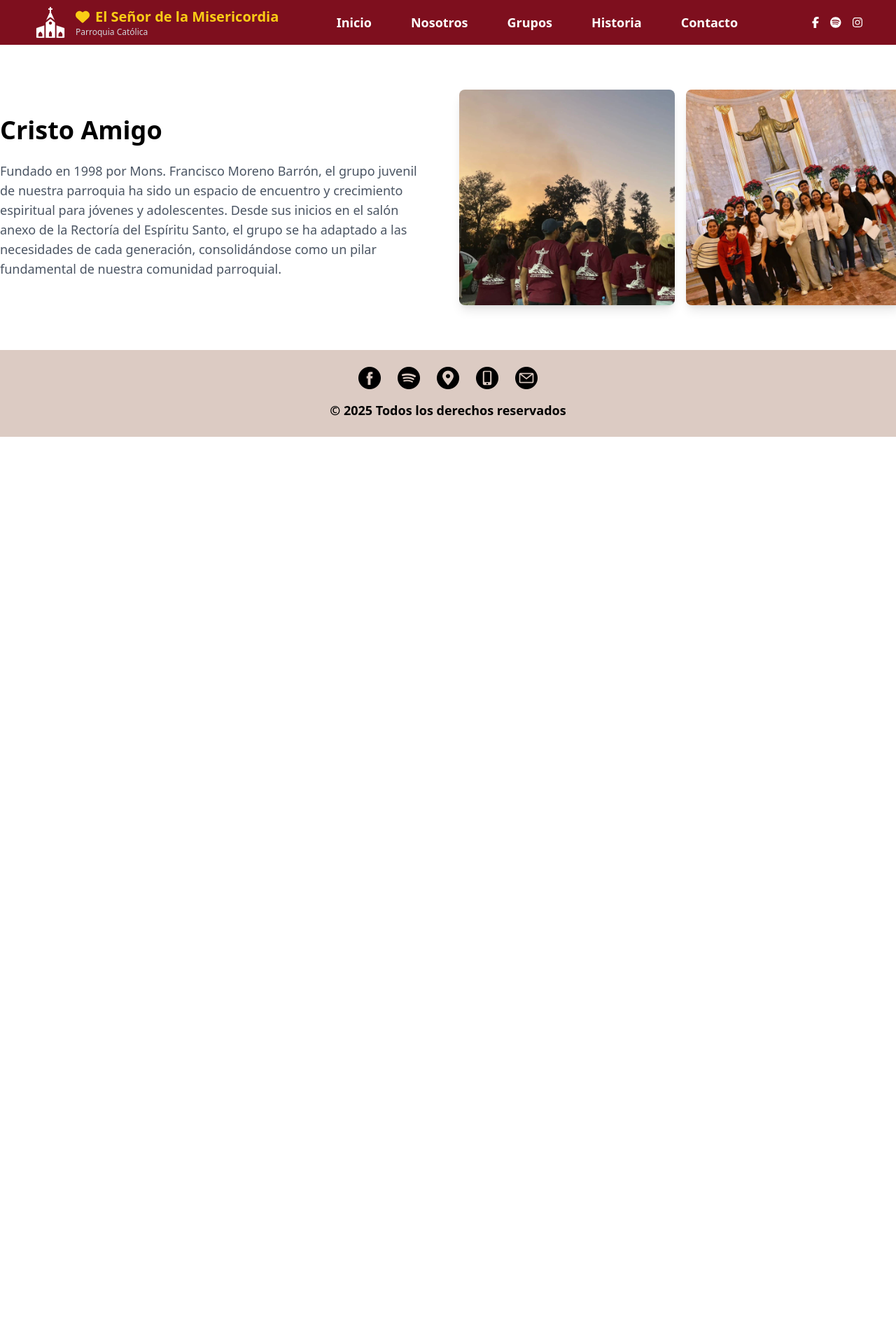
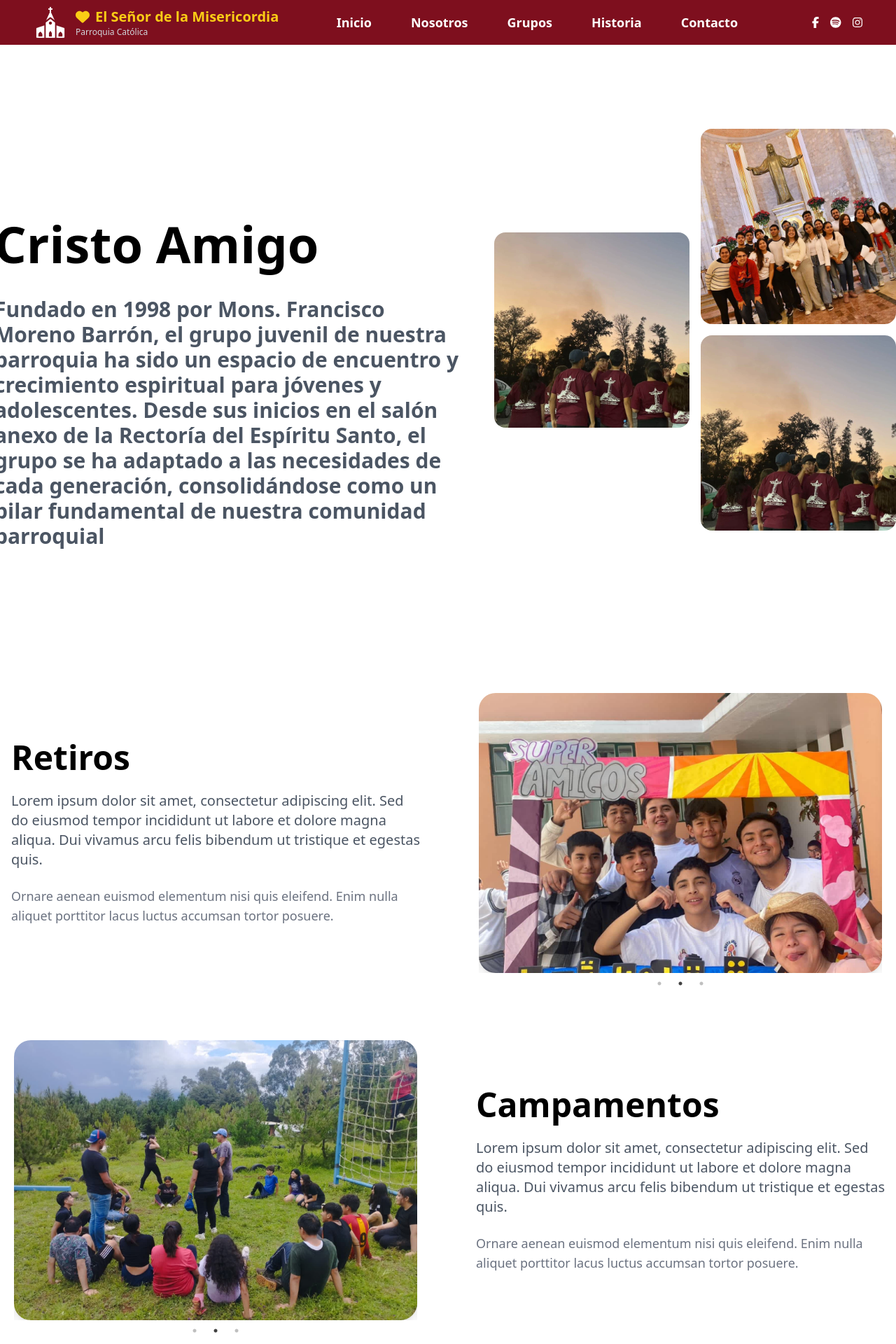
Before and after one commit to rafarico30/templo-misericordia, a React (Create React App) app: page /cristoAmigo in a window 1280 px wide. Shown: the top 1920 px of the page at 70% size. Before the commit the page ends 800 px from the top, so only its background shows below. Built offline with nearby package versions, Linux system fonts and the light colour scheme.

Commit message:
cambios en cristo amigo

```diff
--- a/package.json
+++ b/package.json
@@ -18,6 +18,8 @@
     "react-dom": "^19.1.0",
     "react-router-dom": "^7.6.1",
     "react-scripts": "5.0.1",
+    "react-slick": "^0.30.3",
+    "slick-carousel": "^1.8.1",
     "web-vitals": "^2.1.4"
   },
   "scripts": {
--- a/src/components/grupos/cristoAmigo.jsx
+++ b/src/components/grupos/cristoAmigo.jsx
@@ -1,37 +1,172 @@
 import React from 'react';
+import "slick-carousel/slick/slick.css";
+import "slick-carousel/slick/slick-theme.css";
 import Header from '../header';
 import Footer from '../footer';
+import Slider from "react-slick";
+import retiro1 from '../../assets/groups/cristo-amigo/retiros1.jpg';
+import retiro2 from '../../assets/groups/cristo-amigo/retiros2.jpg';
+import retiro3 from '../../assets/groups/cristo-amigo/retiros3.jpg';
+import camp1 from '../../assets/groups/cristo-amigo/campamento1.jpg';
+import camp2 from '../../assets/groups/cristo-amigo/campamento2.jpg';
+import camp3 from '../../assets/groups/cristo-amigo/campamento3.jpg';
 import portada1 from '../../assets/groups/cristo-amigo/portada1.jpg';
 import portada2 from '../../assets/groups/cristo-amigo/portada2.jpg';
 
+import { motion } from "framer-motion";
 function CristoAmigo() {
+const sliderSettings = {
+  dots: true,
+  infinite: true,
+  speed: 500,
+  slidesToShow: 1,
+  slidesToScroll: 1,
+  arrows: true,
+  autoplay: true,           // Activa el cambio automático
+  autoplaySpeed: 3000,
+};
   return (
     <div>
       <Header />
-      <section className="py-16 bg-white">
-        <div className="container mx-auto flex flex-col md:flex-row items-center gap-12">
-          {/* Texto */}
-          <div className="md:w-1/2 w-full text-center md:text-left">
-            <h2 className="text-4xl font-bold mb-6">Cristo Amigo</h2>
-            <p className="text-lg text-gray-600">
-              Fundado en 1998 por Mons. Francisco Moreno Barrón, el grupo juvenil de nuestra parroquia ha sido un espacio de encuentro y crecimiento espiritual para jóvenes y adolescentes. Desde sus inicios en el salón anexo de la Rectoría del Espíritu Santo, el grupo se ha adaptado a las necesidades de cada generación, consolidándose como un pilar fundamental de nuestra comunidad parroquial.
-            </p>
+      <section className="overflow-hidden pt-20 pb-12 lg:pt-[120px] lg:pb-[90px] bg-white dark:bg-dark">
+          <div className="container mx-auto">
+            <div className="flex flex-col lg:flex-row items-start -mx-4">
+              <div className="w-full px-2 lg:w-7/12 flex flex-col items-center lg:items-start text-center lg:text-left">
+                <motion.h2
+                  className="mt-32 mb-4 text-4xl lg:text-7xl font-bold text-dark dark:text-black leading-tight"
+                  initial={{ opacity: 0, y: -60 }}
+                  whileInView={{ opacity: 1, y: 0 }}
+                  transition={{ duration: 0.8, ease: "easeOut" }}
+                  viewport={{ once: false }}
+                >
+                  Cristo Amigo
+                </motion.h2>
+                <motion.p
+                  className="mt-6 mb-5 text-xl lg:text-3xl text-gray-600 dark:text-dark-6 font-semibold max-w-2xl"
+                  initial={{ opacity: 0, y: 40 }}
+                  whileInView={{ opacity: 1, y: 0 }}
+                  transition={{ duration: 0.8, ease: "easeOut", delay: 0.4 }}
+                  viewport={{ once: false }}
+                >
+                  Fundado en 1998 por Mons. Francisco Moreno Barrón, el grupo juvenil de nuestra parroquia ha sido un espacio de encuentro y crecimiento espiritual para jóvenes y adolescentes. Desde sus inicios en el salón anexo de la Rectoría del Espíritu Santo, el grupo se ha adaptado a las necesidades de cada generación, consolidándose como un pilar fundamental de nuestra comunidad parroquial
+                   </motion.p>
               </div>
-          {/* Imágenes */}
-          <div className="md:w-1/2 w-full flex gap-4 justify-center">
+              {/* Imágenes a la derecha */}
+              <div className="w-full px-4 lg:w-6/12 flex justify-center">
+                <div className="grid grid-cols-2 gap-4 items-center">
+                  {/* img3 a la izquierda ocupando dos filas */}
+                  <motion.div
+                    className="row-span-2"
+                    initial={{ opacity: 0, scale: 0.9 }}
+                    whileInView={{ opacity: 1, scale: 1 }}
+                    transition={{ duration: 0.8, ease: "easeOut" }}
+                    viewport={{ once: false }}
+                  >
                     <img
                       src={portada1}
-              alt="Cristo Amigo 1"
-              className="w-1/2 h-auto rounded-lg shadow-lg object-cover"
+                      alt="Nosotros 3"
+                      className="w-full h-full rounded-2xl object-cover"
                     />
+                  </motion.div>
+                  {/* img1 arriba a la derecha */}
+                  <motion.div
+                    initial={{ opacity: 0, x: 60 }}
+                    whileInView={{ opacity: 1, x: 0 }}
+                    transition={{ duration: 0.8, ease: "easeOut", delay: 0.2 }}
+                    viewport={{ once: false }}
+                  >
                     <img
                       src={portada2}
-              alt="Cristo Amigo 2"
-              className="w-1/2 h-auto rounded-lg shadow-lg object-cover"
+                      alt="Nosotros 1"
+                      className="w-full h-full rounded-2xl object-cover"
                     />
+                  </motion.div>
+                  {/* img2 abajo a la derecha */}
+                  <motion.div
+                    initial={{ opacity: 0, x: 60 }}
+                    whileInView={{ opacity: 1, x: 0 }}
+                    transition={{ duration: 0.8, ease: "easeOut", delay: 0.4 }}
+                    viewport={{ once: false }}
+                  >
+                    <img
+                      src={portada1}
+                      alt="Nosotros 2"
+                      className="w-full h-full rounded-2xl object-cover"
+                    />
+                  </motion.div>
+                </div>
+              </div>
             </div>
           </div>
         </section>
+
+         <section className="w-full py-24 bg-white">
+          <div className="container mx-auto">
+            {/* Primer bloque: texto izquierda, foto derecha */}
+            <div className="flex flex-col md:flex-row items-center mb-24 gap-12">
+              <motion.div
+                className="md:w-1/2 w-full px-4"
+                initial={{ opacity: 0, x: -60 }}
+                whileInView={{ opacity: 1, x: 0 }}
+                transition={{ duration: 0.8, ease: "easeOut" }}
+                viewport={{ once: true }}
+              >
+                <h2 className="text-4xl lg:text-5xl font-bold mb-6 text-dark">Retiros</h2>
+                <p className="text-xl text-gray-600 mb-6">
+                  Lorem ipsum dolor sit amet, consectetur adipiscing elit. Sed do eiusmod tempor incididunt ut labore et dolore magna aliqua. Dui vivamus arcu felis bibendum ut tristique et egestas quis.
+                </p>
+                <p className="text-lg text-gray-500">
+                  Ornare aenean euismod elementum nisi quis eleifend. Enim nulla aliquet porttitor lacus luctus accumsan tortor posuere.
+                </p>
+              </motion.div>
+              <motion.div
+                className="md:w-1/2 w-full px-4 flex justify-center"
+                initial={{ opacity: 0, x: 60 }}
+                whileInView={{ opacity: 1, x: 0 }}
+                transition={{ duration: 0.8, ease: "easeOut" }}
+                viewport={{ once: true }}
+              >
+                <Slider {...sliderSettings} className="w-full max-w-xl">
+                  <img src={retiro1} alt="Retiros 1" className="rounded-3xl object-cover w-full h-[400px] shadow-lg" />
+                  <img src={retiro2} alt="Retiros 2" className="rounded-3xl object-cover w-full h-[400px] shadow-lg" />
+                  <img src={retiro3} alt="Retiros 3" className="rounded-3xl object-cover w-full h-[400px] shadow-lg" />
+                </Slider>
+              </motion.div>
+            </div>
+            {/* Segundo bloque: foto izquierda, texto derecha */}
+            <div className="flex flex-col md:flex-row-reverse items-center gap-12">
+              <motion.div
+                className="md:w-1/2 w-full px-4"
+                initial={{ opacity: 0, x: 60 }}
+                whileInView={{ opacity: 1, x: 0 }}
+                transition={{ duration: 0.8, ease: "easeOut", delay: 0.2 }}
+                viewport={{ once: false }}
+              >
+                <h2 className="text-4xl lg:text-5xl font-bold mb-6 text-dark">Campamentos</h2>
+                <p className="text-xl text-gray-600 mb-6">
+                  Lorem ipsum dolor sit amet, consectetur adipiscing elit. Sed do eiusmod tempor incididunt ut labore et dolore magna aliqua. Dui vivamus arcu felis bibendum ut tristique et egestas quis.
+                </p>
+                <p className="text-lg text-gray-500">
+                  Ornare aenean euismod elementum nisi quis eleifend. Enim nulla aliquet porttitor lacus luctus accumsan tortor posuere.
+                </p>
+              </motion.div>
+              <motion.div
+                className="md:w-1/2 w-full px-4 flex justify-center"
+                initial={{ opacity: 0, x: -60 }}
+                whileInView={{ opacity: 1, x: 0 }}
+                transition={{ duration: 0.8, ease: "easeOut", delay: 0.2 }}
+                viewport={{ once: false }}
+              >
+                <Slider {...sliderSettings} className="w-full max-w-xl">
+                  <img src={camp1} alt="Campamento 1" className="rounded-3xl object-cover w-full h-[400px] shadow-lg" />
+                  <img src={camp2} alt="Campamento 2" className="rounded-3xl object-cover w-full h-[400px] shadow-lg" />
+                  <img src={camp3} alt="Campamento 3" className="rounded-3xl object-cover w-full h-[400px] shadow-lg" />
+                </Slider>
+              </motion.div>
+            </div>
+          </div>
+        </section>
+
       <Footer />
     </div>
   );
```
Also changed, not shown: 1 other file (tests, documents, lock files or other folders). Lines whose indentation alone changed are shown as unchanged.
